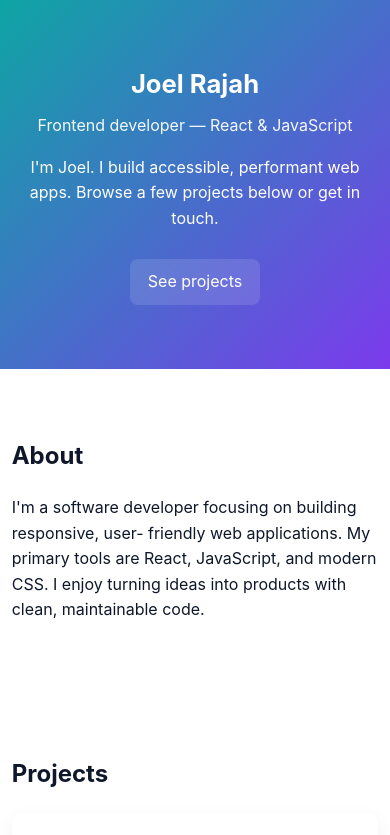
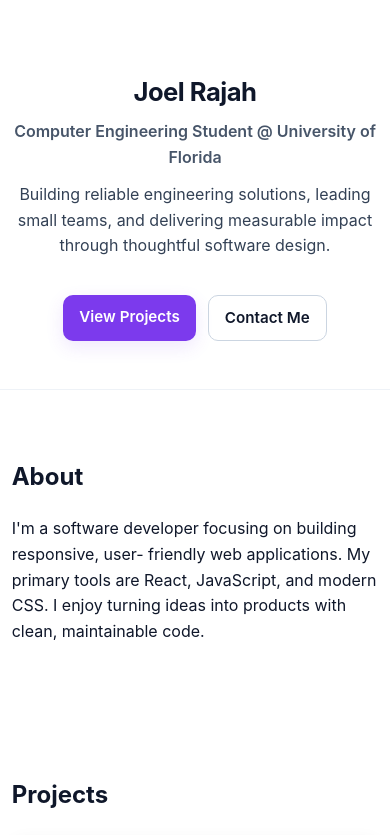
Before and after one commit to joelrajah08/joelrajah08.github.io, a React (Create React App) app: page / in a window 390 px wide. Shown: the top 835 px of the page. Built offline with nearby package versions, Linux system fonts and the light colour scheme.

Commit message:
feat(hero): clean responsive hero section (name, title, tagline, CTA)

```diff
--- a/src/App.css
+++ b/src/App.css
@@ -12,31 +12,61 @@
 }
 
 .hero {
-  background: linear-gradient(135deg, #0ea5a4 0%, #7c3aed 100%);
-  color: white;
-  padding: 64px 0;
+  background: #ffffff;
+  color: #0f172a;
+  padding: 72px 0 48px;
   text-align: center;
+  border-bottom: 1px solid #eef2f7;
 }
 
-.hero h1 {
-  margin: 0 0 8px 0;
-  font-size: 2.4rem;
+.hero-name {
+  margin: 0 0 6px 0;
+  font-size: 2.25rem;
+  font-weight: 700;
+  letter-spacing: -0.02em;
 }
 
-.tagline {
+.hero-title {
   margin: 0 0 12px 0;
-  opacity: 0.95;
+  color: #475569;
+  font-weight: 600;
 }
+
+.hero-tagline {
+  margin: 8px auto 18px;
+  max-width: 58ch;
+  color: #334155;
+}
+
+.hero-cta { margin-top: 18px; display: inline-flex; gap: 12px; }
 
 .btn {
   display: inline-block;
-  margin-top: 12px;
-  padding: 10px 18px;
-  background: rgba(255,255,255,0.12);
+  padding: 10px 16px;
+  border-radius: 10px;
+  text-decoration: none;
+  font-weight: 600;
+  font-size: 0.95rem;
+  transition: transform .12s ease, box-shadow .12s ease;
+}
+
+.btn:focus { outline: 3px solid rgba(124,58,237,0.15); outline-offset: 3px; }
+
+.btn.primary {
+  background: #7c3aed;
   color: white;
-  border-radius: 8px;
-  text-decoration: none;
+  box-shadow: 0 6px 18px rgba(124,58,237,0.12);
 }
+
+.btn.primary:hover { transform: translateY(-2px); }
+
+.btn.outline {
+  background: transparent;
+  border: 1px solid #cbd5e1;
+  color: #0f172a;
+}
+
+.btn.outline:hover { background: #f8fafc; }
 
 .section {
   padding: 48px 0;
--- a/src/App.js
+++ b/src/App.js
@@ -7,13 +7,15 @@ function App() {
     <div className="portfolio">
       <header className="hero">
         <div className="container">
-          <h1>Joel Rajah</h1>
-          <p className="tagline">Frontend developer — React & JavaScript</p>
-          <p className="cta">
-            I'm Joel. I build accessible, performant web apps. Browse a few
-            projects below or get in touch.
+          <h1 className="hero-name">Joel Rajah</h1>
+          <p className="hero-title">Computer Engineering Student @ University of Florida</p>
+          <p className="hero-tagline">
+            Building reliable engineering solutions, leading small teams, and delivering measurable impact through thoughtful software design.
           </p>
-          <a className="btn" href="#projects">See projects</a>
+          <div className="hero-cta">
+            <a className="btn primary" href="#projects" aria-label="View Projects">View Projects</a>
+            <a className="btn outline" href="#contact" aria-label="Contact Me">Contact Me</a>
+          </div>
         </div>
       </header>
 
```
